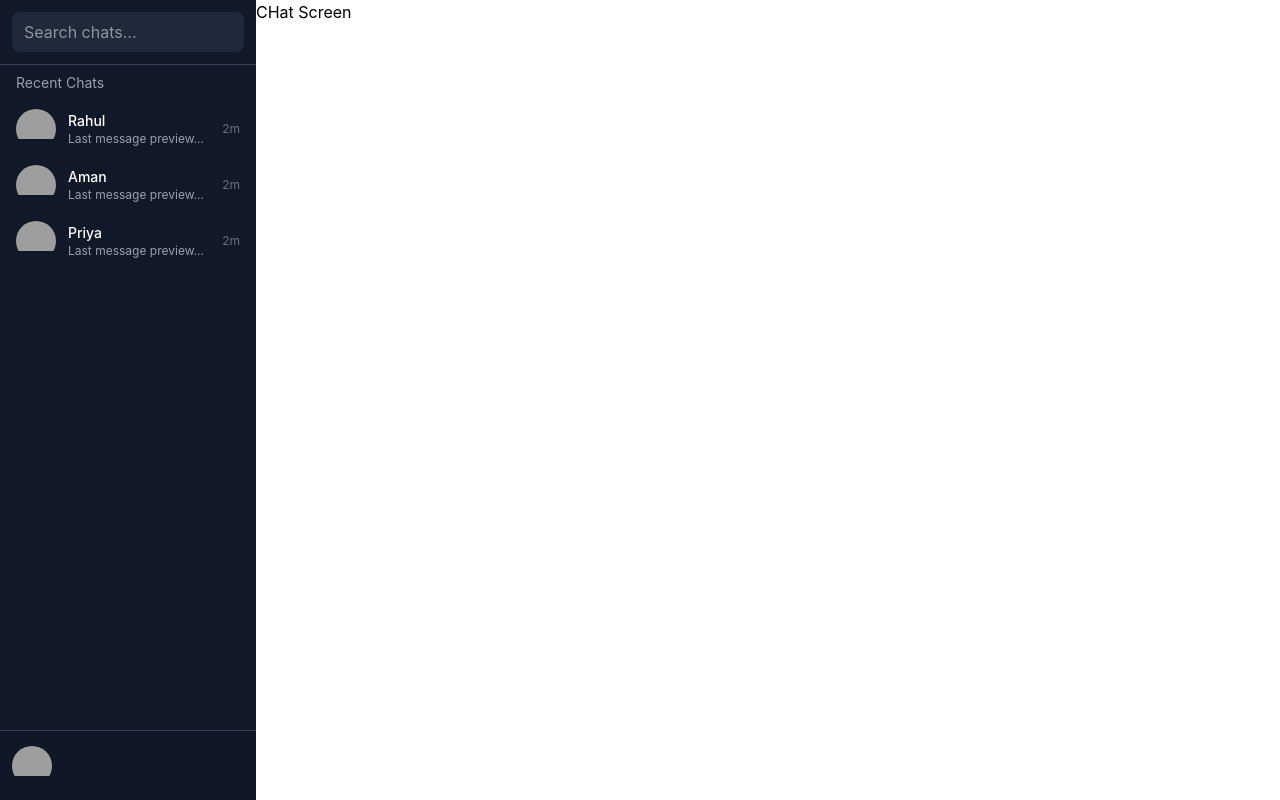
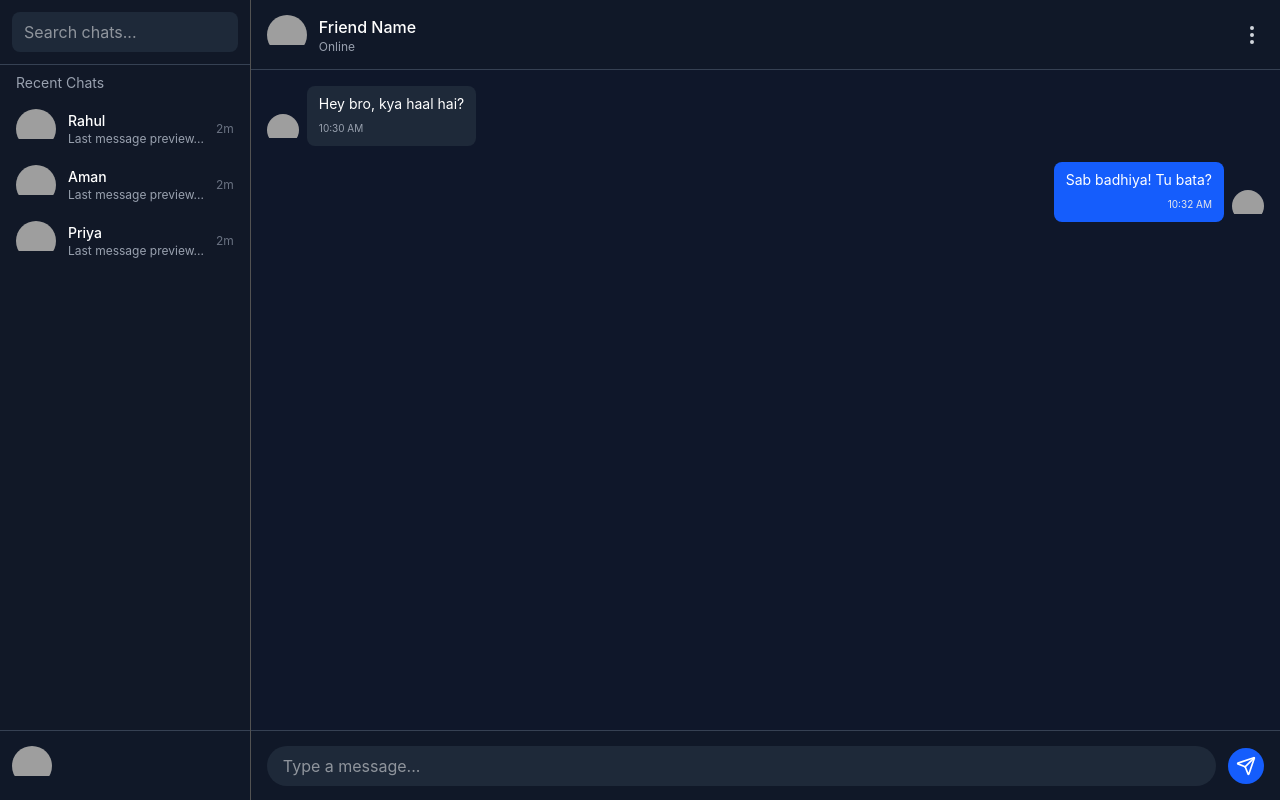
Before and after one commit to devparamjeet/lets-chat, a React (Vite) app: page /user/chat in a window 1280 px wide. Built offline with nearby package versions, Linux system fonts and the light colour scheme; no server answers; grey boxes are pictures that could not be loaded.

Commit message:
feat: add lucide-react icons and enhance ChatScreen layout with header, messages, and input section

```diff
--- a/package.json
+++ b/package.json
@@ -11,6 +11,7 @@
   },
   "dependencies": {
     "@tailwindcss/vite": "^4.2.1",
+    "lucide-react": "^0.577.0",
     "react": "^19.2.4",
     "react-dom": "^19.2.4",
     "react-router-dom": "^7.13.1",
--- a/src/components/ChatScreen.jsx
+++ b/src/components/ChatScreen.jsx
@@ -1,9 +1,77 @@
 import React from 'react'
+import { MoreVertical, Send } from 'lucide-react'
 
 const ChatScreen = () => {
   return (
-    <div>
-      CHat Screen
+    <div className="border-l border-neutral-600 w-full h-screen flex flex-col bg-[#0f172a] text-white">
+
+      {/* 🔝 Header */}
+      <div className="h-[70px] bg-gray-900 flex items-center justify-between px-4 border-b border-gray-700">
+
+        {/* User Info */}
+        <div className="flex items-center gap-3">
+          <div className="w-10 h-10 rounded-full overflow-hidden">
+            <img
+              src="https://ui-avatars.com/api/?name=Friend&background=random"
+              alt=""
+            />
+          </div>
+          <div>
+            <h2 className="font-medium">Friend Name</h2>
+            <p className="text-xs text-gray-400">Online</p>
+          </div>
+        </div>
+
+        {/* Menu Icon */}
+        <MoreVertical className="cursor-pointer text-gray-300 hover:text-white" />
+      </div>
+
+
+      {/* 💬 Chat Messages */}
+      <div className="flex-1 overflow-y-auto p-4 space-y-4">
+
+        {/* Friend Message */}
+        <div className="flex items-end gap-2">
+          <div className="w-8 h-8 rounded-full overflow-hidden">
+            <img src="https://ui-avatars.com/api/?name=Friend" alt="" />
+          </div>
+
+          <div className="bg-gray-800 px-3 py-2 rounded-lg max-w-xs">
+            <p className="text-sm">Hey bro, kya haal hai?</p>
+            <span className="text-[10px] text-gray-400">10:30 AM</span>
+          </div>
+        </div>
+
+        {/* My Message */}
+        <div className="flex items-end justify-end gap-2">
+          <div className="bg-blue-600 px-3 py-2 rounded-lg max-w-xs text-right">
+            <p className="text-sm">Sab badhiya! Tu bata?</p>
+            <span className="text-[10px] text-gray-200">10:32 AM</span>
+          </div>
+
+          <div className="w-8 h-8 rounded-full overflow-hidden">
+            <img src="https://ui-avatars.com/api/?name=Me" alt="" />
+          </div>
+        </div>
+
+      </div>
+
+
+      {/* ✍️ Input Section */}
+      <div className="h-[70px] bg-gray-900 flex items-center gap-3 px-4 border-t border-gray-700">
+
+        <input
+          type="text"
+          placeholder="Type a message..."
+          className="flex-1 px-4 py-2 rounded-full bg-gray-800 outline-none focus:ring-2 focus:ring-blue-500"
+        />
+
+        <button className="bg-blue-600 p-2 rounded-full hover:bg-blue-700 transition">
+          <Send size={20} />
+        </button>
+
+      </div>
+
     </div>
   )
 }
```
Also changed, not shown: 1 other file (tests, documents, lock files or other folders).
